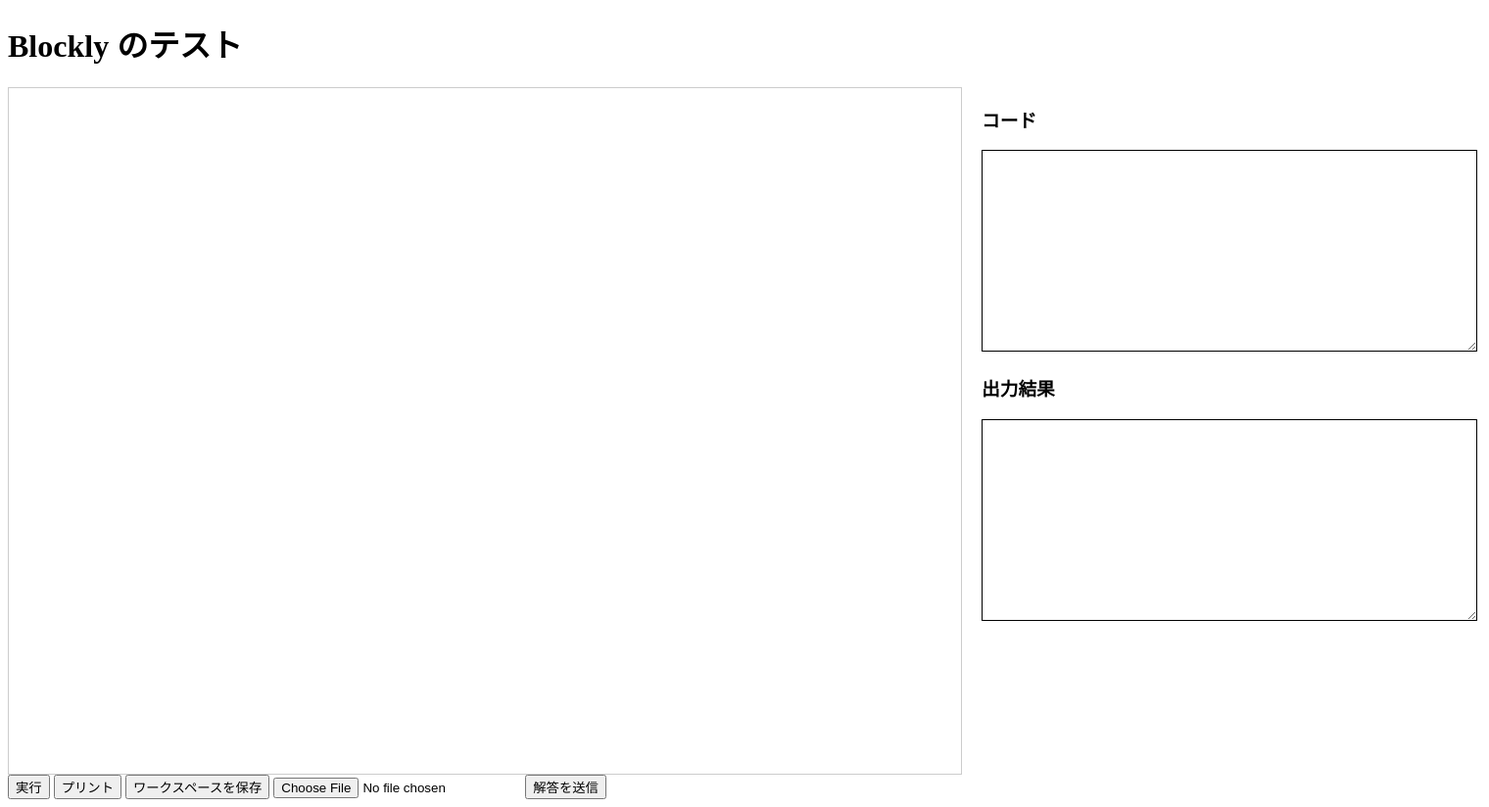
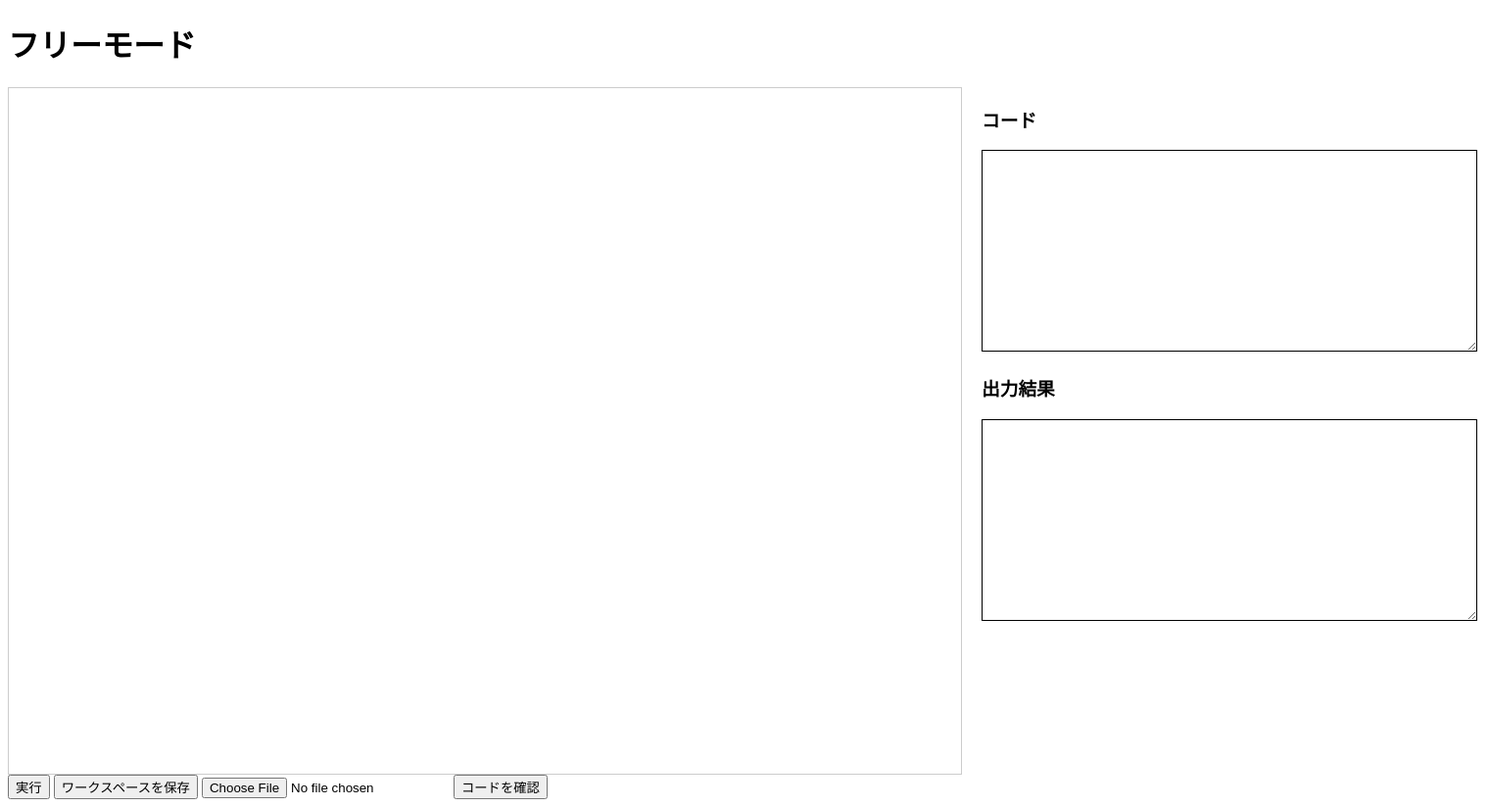
Before and after one commit to suzuki-210240/Blockly-PG, a Django app: template UserApp/templates/free/Free.html in a window 1520 px wide. Shown: the whole page at 98% size. Run offline with Django 5.2, Linux system fonts and the light colour scheme; the template is opened without the code that fills it, so the values that code supplies are empty; some libraries are stand-ins or nearby versions.

Commit message:
更新・追加

```diff
--- a/Blockly/urls.py
+++ b/Blockly/urls.py
@@ -19,7 +19,7 @@
 
 urlpatterns = [
     path("test/", include("App.urls")),
-    path("", include("AdominApp.urls")),
+    path("", include("AdminApp.urls")),
     path("user/", include("UserApp.urls")),
     path('admin/', admin.site.urls),
 ]
--- a/UserApp/templates/free/Free.html
+++ b/UserApp/templates/free/Free.html
@@ -21,7 +21,7 @@
 
 </head>
 <body>
-    <h1>Blockly のテスト</h1>
+    <h1>フリーモード</h1>
     <div class="field">
         <div id="blocklyDiv"></div>
 
@@ -38,7 +38,6 @@
     </div>
     <!-- 実行ボタン -->
     <button onclick="runCode()">実行</button>
-    <button onclick="runText()">プリント</button>
 
     <!-- 保存ボタン -->
     <button onclick="saveWorkspaceAsXML()">ワークスペースを保存</button>
@@ -46,9 +45,8 @@
     <!-- XML ファイルを読み込むボタン -->
     <input type="file" id="uploadFile" onchange="loadWorkspaceFromXML(event)" />
 
-
     <!--組んだブロックのコード変換と送信-->
-    <button id="generateCodeButton" onclick="generateCode()">解答を送信</button>
+    <button id="generateCodeButton" onclick="generateCode()">コードを確認</button>
 </body>
     <script type="text/javascript" src="{% static 'js/src_free.js' %}"></script>
     <script type="text/javascript" src="{% static 'js/Block.js' %}"></script>
--- a/UserApp/urls.py
+++ b/UserApp/urls.py
@@ -3,6 +3,6 @@
 
 urlpatterns = [
     path("", views.Home, name="index"),
-    path("free/", views.FreeMode,name="freemode"),
+    path("free", views.FreeMode,name="freemode"),
     path('check-code/',views.check_code, name='check_code'),
 ]
--- a/static/js/src_free.js
+++ b/static/js/src_free.js
@@ -13,19 +13,19 @@
 }
 
 
-function runText() {
-    var code = Blockly.JavaScript.workspaceToCode(workspace);
-    var output = '';
-    try {
-        // eval を使ってコードを実行し、結果を表示
-        output = eval(code);
-    } catch (e) {
-        // エラーが発生した場合
-        output = "エラー: " + e.message;
-    }
+// function runText() {
+//     var code = Blockly.JavaScript.workspaceToCode(workspace);
+//     var output = '';
+//     try {
+//         // eval を使ってコードを実行し、結果を表示
+//         output = eval(code);
+//     } catch (e) {
+//         // エラーが発生した場合
+//         output = "エラー: " + e.message;
+//     }
 
-    document.getElementById('output').textContent = output;
-}
+//     document.getElementById('output').textContent = output;
+// }
 
 
 
@@ -91,27 +91,6 @@
     var code = python.pythonGenerator.workspaceToCode(workspace);
     // 生成されたコードを表示する
     document.getElementById('codeOutput').value = code;
-
-    // サーバーにPythonコードを送信して一致を確認
-    fetch('/check-code/', {
-        method: 'POST',
-        headers: {
-            'Content-Type': 'application/json',
-            'X-CSRFToken': csrfToken // CSRFトークンを追加
-        },
-        body: JSON.stringify({ code: code })
-    })
-    .then(response => response.json())
-    .then(data => {
-        if (data.isCorrect) {
-            alert("正解です！");
-        } else {
-            alert("不正解です。");
-        }
-    })
-    .catch(error => {
-        console.error("エラーが発生しました:", error);
-    });
 } else {
     console.error('workspaceが未定義です。');
     alert('Blocklyワークスペースが正しく初期化されていません。');
```
Also changed, not shown: static/js/src.js (+12 -12 lines).
